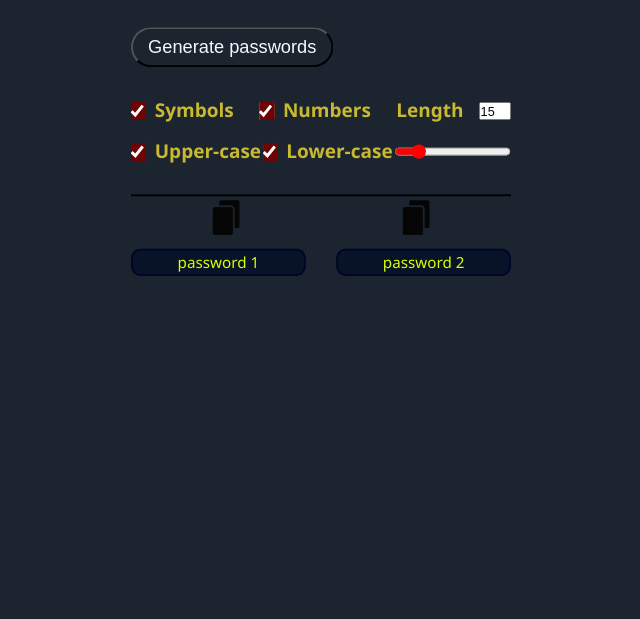
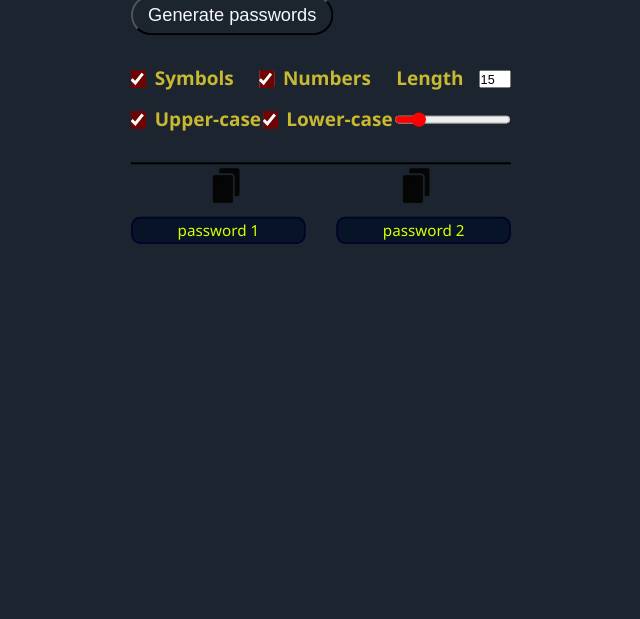
Before and after one commit to hiduta/my_projects, a plain HTML site: page password_gen/index.html in a window 1280 px wide. Shown: the part 181-800 px from the top of the page, without its empty margins (319-959 px from the left). Drawn offline with Linux system fonts and the light colour scheme.

Commit message:
Update main.css

```diff
--- a/password_gen/main.css
+++ b/password_gen/main.css
@@ -10,7 +10,7 @@ body {
 }
 
 body>div {
-    margin: 6rem auto 10rem;
+    margin: 4rem auto 10rem;
     width: 400px;
     transform: scale(0.95);
 }
```
